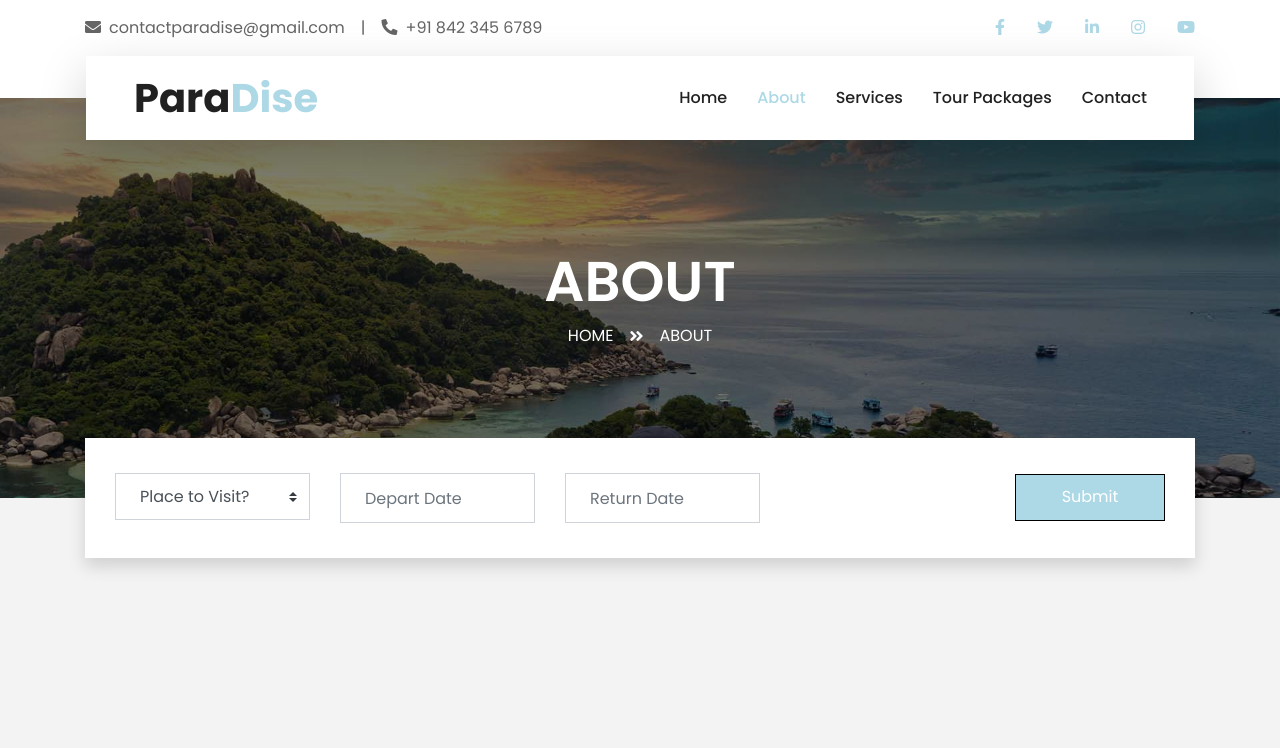
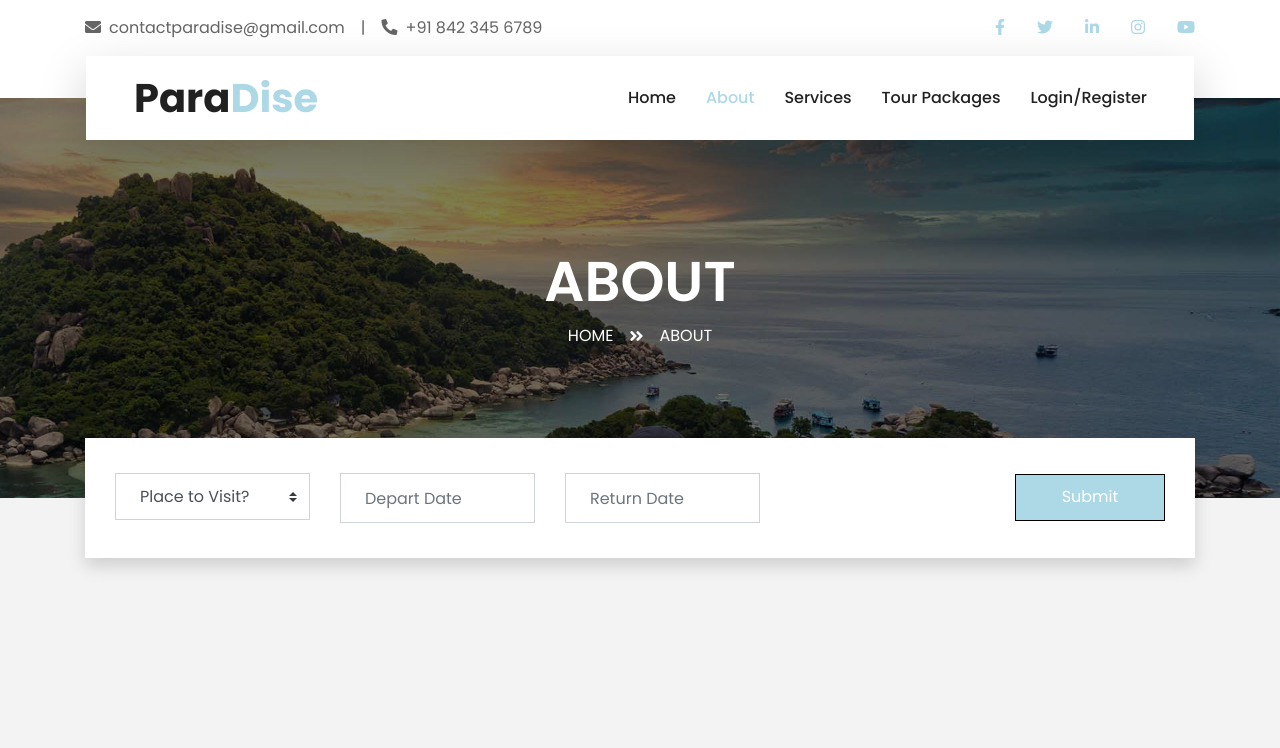
Before and after one commit to VishalSharma8910/ParaDise, a plain HTML site: page about.html in a window 1280 px wide. Shown: the top 748 px of the page. Drawn offline with nearby package versions, Linux system fonts and the light colour scheme.

Commit message:
updated file and folders

```diff
--- a/about.html
+++ b/about.html
@@ -79,7 +79,7 @@
                         <a href="about.html" class="nav-item nav-link active">About</a>
                         <a href="service.html" class="nav-item nav-link">Services</a>
                         <a href="package.html" class="nav-item nav-link">Tour Packages</a>
-                        <a href="contact.html" class="nav-item nav-link">Contact</a>
+                        <a href="contact.html" class="nav-item nav-link">Login/Register</a>
                     </div>
                 </div>
             </nav>
```
